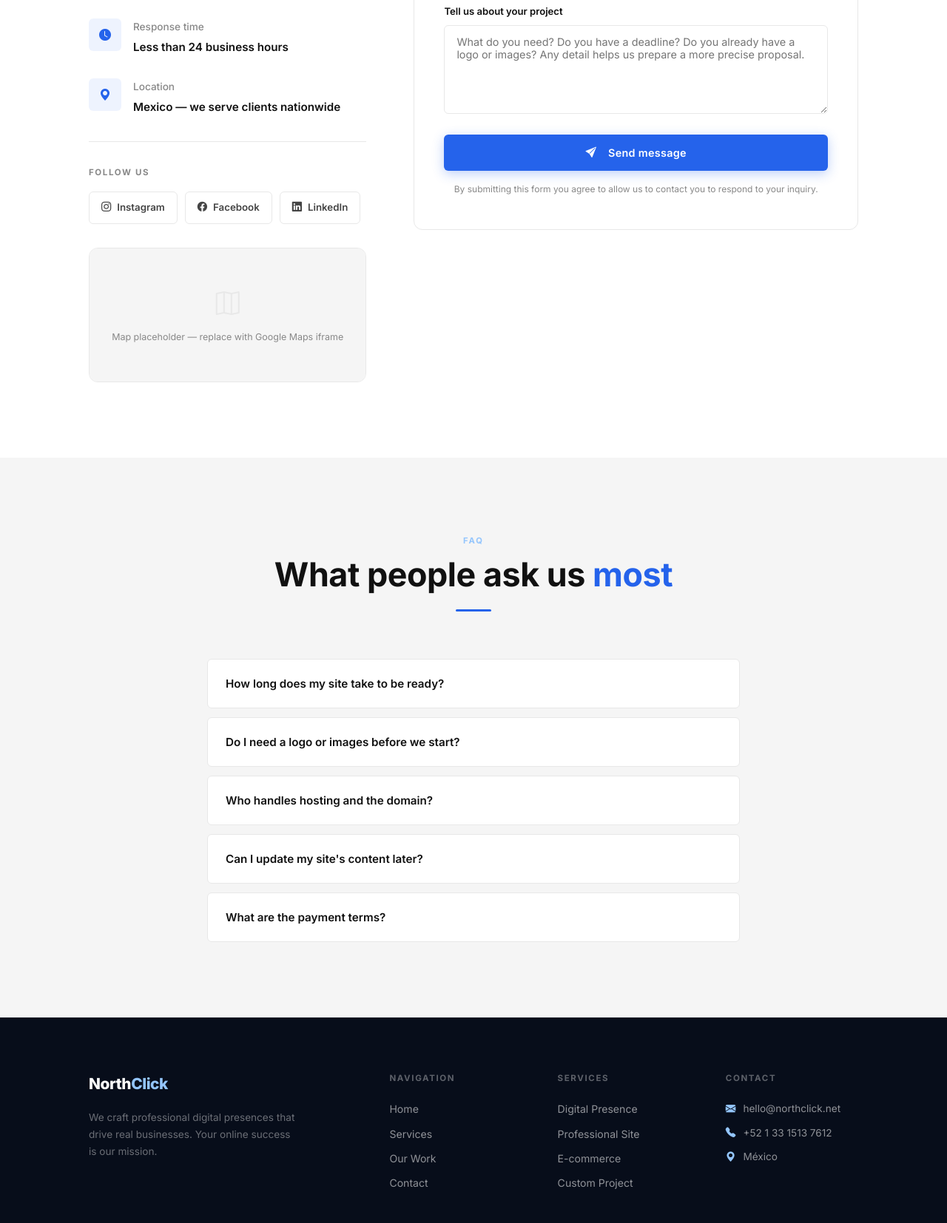
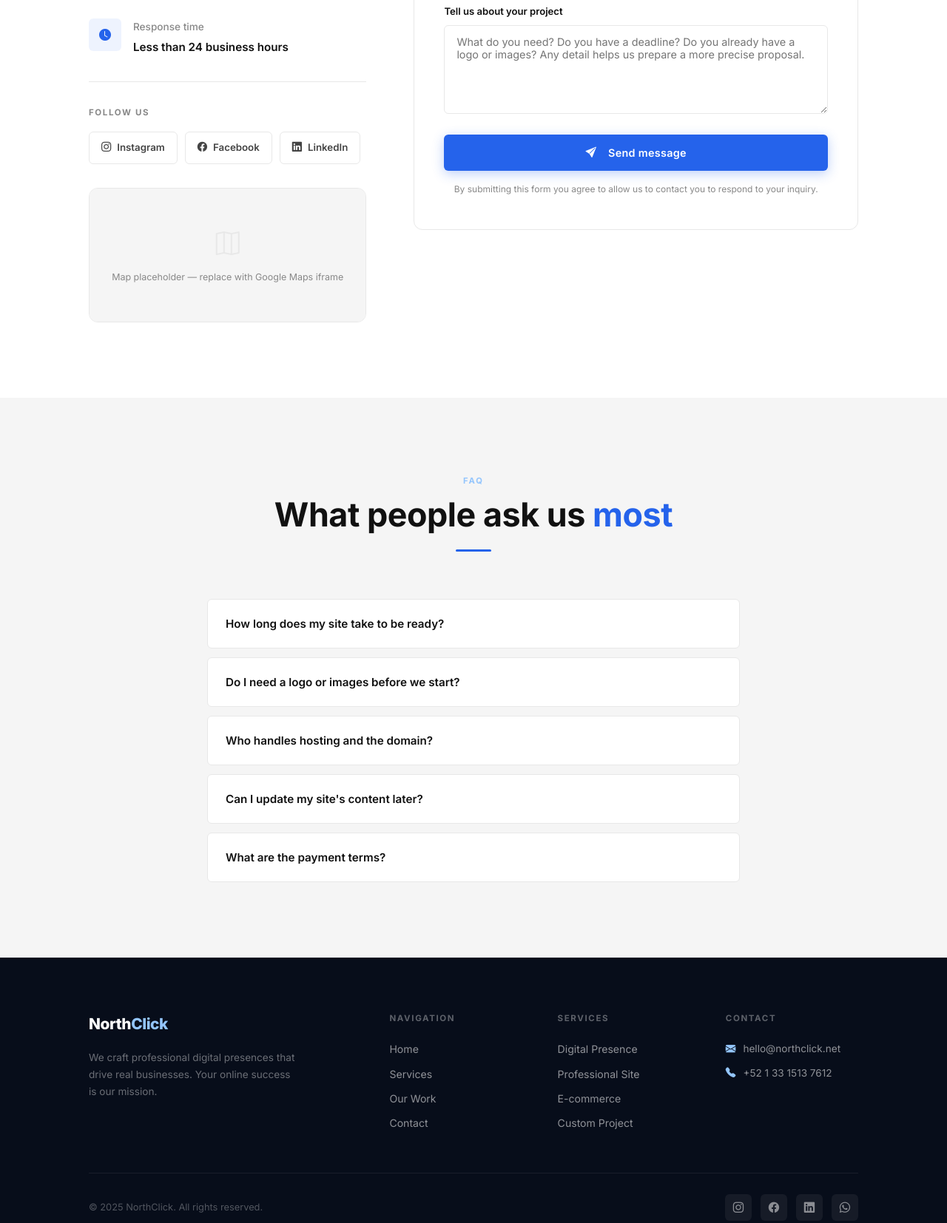
Before and after one commit to Ronferix/NorthClick, a website: page contact.html in a window 1280 px wide. Shown: the part 949-2603 px from the top of the page at 74% size. Drawn offline with nearby package versions, Linux system fonts and the light colour scheme.

Commit message:
Remove all location references — digital business, no fixed location
Removes geo icon + México from all footers, location item from
contact page info section, and contact.info.loc i18n keys.

Co-Authored-By: Claude Sonnet 4.6 <noreply@anthropic.com>

```diff
--- a/contact.html
+++ b/contact.html
@@ -86,13 +86,6 @@
             <div class="contact-info__text">
               <h4 data-i18n="contact.info.hours">Response time</h4>
               <p data-i18n="contact.info.hours.v">Less than 24 business hours</p>
-            </div>
-          </div>
-          <div class="contact-info__item">
-            <div class="contact-info__icon"><i class="bi bi-geo-alt-fill"></i></div>
-            <div class="contact-info__text">
-              <h4 data-i18n="contact.info.loc">Location</h4>
-              <p data-i18n="contact.info.loc.v">Mexico — we serve clients nationwide</p>
             </div>
           </div>
 
@@ -281,8 +274,6 @@
             <span>+52 1 33 1513 7612</span>
           </div>
           <div class="footer__contact-item">
-            <i class="bi bi-geo-alt-fill" style="color:var(--ice);"></i>
-            <span>México</span>
           </div>
         </div>
       </div>
--- a/js/i18n.js
+++ b/js/i18n.js
@@ -195,8 +195,6 @@ const TRANSLATIONS = {
     'contact.info.wa':    'WhatsApp',
     'contact.info.hours': 'Response time',
     'contact.info.hours.v': 'Less than 24 business hours',
-    'contact.info.loc':   'Location',
-    'contact.info.loc.v': 'Mexico — we serve clients nationwide',
     'contact.social.label': 'Follow us',
     'contact.form.h3':    'Send us a message',
     'contact.form.sub':   'All fields are required unless noted otherwise.',
@@ -438,8 +436,6 @@ const TRANSLATIONS = {
     'contact.info.wa':    'WhatsApp',
     'contact.info.hours': 'Tiempo de respuesta',
     'contact.info.hours.v': 'Menos de 24 horas hábiles',
-    'contact.info.loc':   'Ubicación',
-    'contact.info.loc.v': 'México — atendemos clientes en toda la república',
     'contact.social.label': 'Síguenos',
     'contact.form.h3':    'Envíanos un mensaje',
     'contact.form.sub':   'Todos los campos son obligatorios a menos que se indique lo contrario.',
```
Also changed, not shown: index.html (+0 -4 lines), services.html (+0 -4 lines), work.html (+0 -4 lines).
